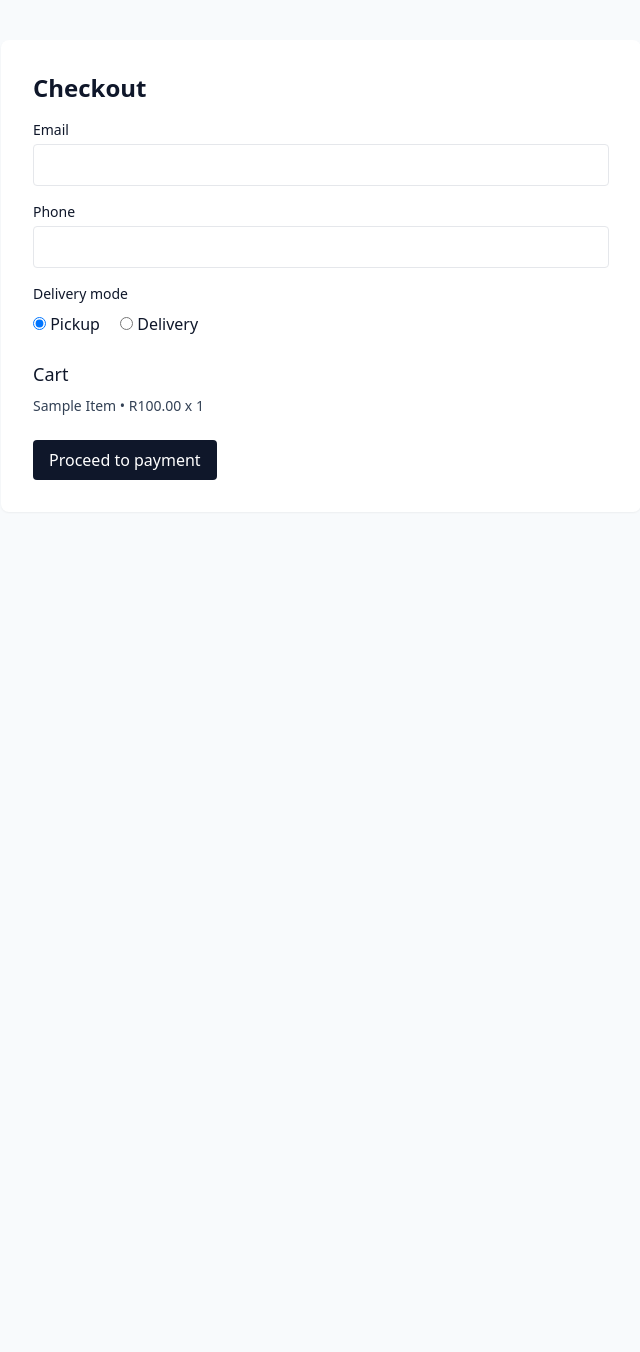
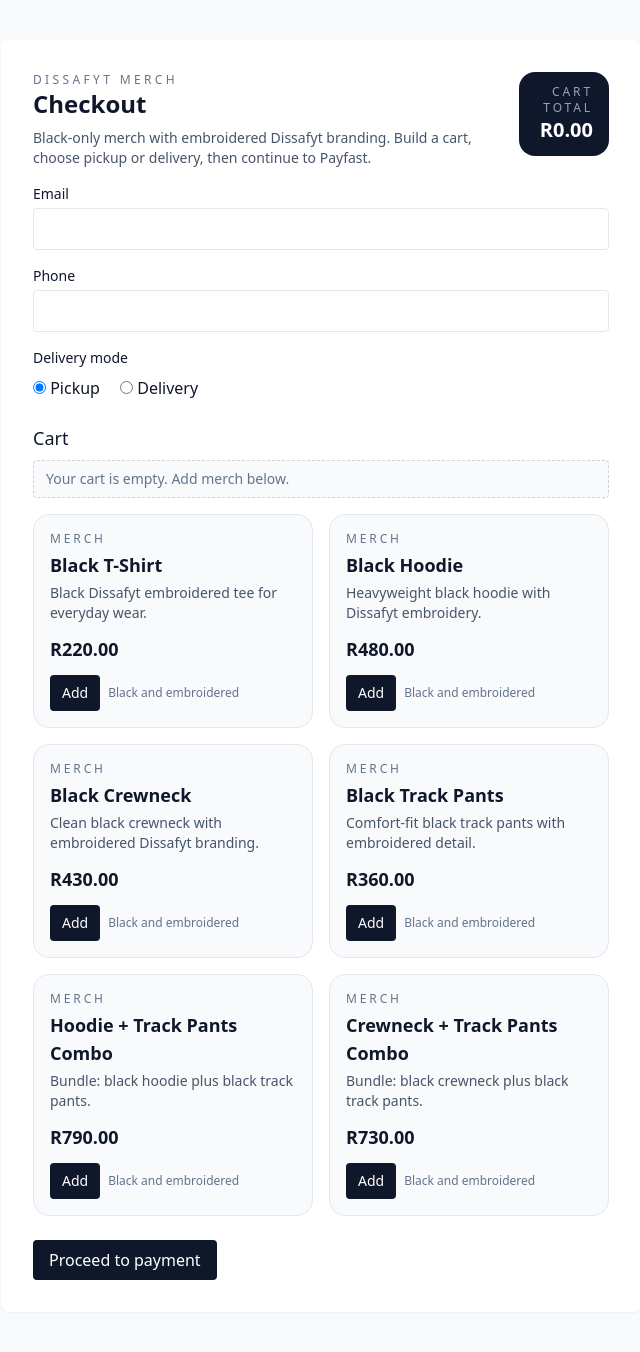
Before and after one commit to dissafyt/dissafyt, a Django app: page /checkout/items/ in a window 1280 px wide. Shown: the whole page, without its empty margins (319-959 px from the left). Before the commit the page ends 480 px from the top, so only its background shows below. Run offline with Django 4.2, Linux system fonts and the light colour scheme; some libraries are stand-ins or nearby versions.

Commit message:
Add black merch catalog and combo checkout options

```diff
--- a/marketing/templates/marketing/checkout_items.html
+++ b/marketing/templates/marketing/checkout_items.html
@@ -9,9 +9,21 @@
   <body class="min-h-screen bg-slate-50 text-slate-900">
     <main class="mx-auto max-w-2xl px-4 py-10">
       <section class="rounded-lg bg-white p-8 shadow-sm">
-        <h1 class="text-2xl font-semibold">Checkout</h1>
+        <div class="flex items-start justify-between gap-4">
+          <div>
+            <p class="text-xs uppercase tracking-[0.28em] text-slate-500">Dissafyt merch</p>
+            <h1 class="text-2xl font-semibold">Checkout</h1>
+            <p class="mt-2 text-sm text-slate-600">
+              Black-only merch with embroidered Dissafyt branding. Build a cart, choose pickup or delivery, then continue to Payfast.
+            </p>
+          </div>
+          <div class="rounded-2xl bg-slate-900 px-4 py-3 text-right text-white">
+            <p class="text-xs uppercase tracking-[0.24em] text-slate-400">Cart total</p>
+            <p id="cart-total" class="text-xl font-semibold">R0.00</p>
+          </div>
+        </div>
 
-        <form id="checkout-form" method="post" action="/checkout/items/submit/">
+        <form id="checkout-form" method="post" action="{% url 'marketing:checkout_items_submit' %}">
           <div class="mt-4">
             <label class="block text-sm font-medium">Email</label>
             <input type="email" name="email" id="email" required class="mt-1 block w-full rounded border px-3 py-2" />
@@ -42,9 +54,20 @@
 
           <div class="mt-6">
             <h2 class="text-lg font-medium">Cart</h2>
-            <div id="cart-summary" class="mt-2 text-sm text-slate-700">
-              <!-- For demo, a single sample item -->
-              <div>Sample Item • R100.00 x 1</div>
+            <div id="cart-summary" class="mt-2 space-y-2 text-sm text-slate-700"></div>
+            <div class="mt-4 grid gap-4 md:grid-cols-2">
+              {% for item in merch_catalog %}
+                <article class="rounded-2xl border border-slate-200 bg-slate-50 p-4">
+                  <p class="text-xs uppercase tracking-[0.24em] text-slate-500">Merch</p>
+                  <h3 class="mt-1 text-lg font-semibold">{{ item.title }}</h3>
+                  <p class="mt-1 text-sm text-slate-600">{{ item.description }}</p>
+                  <p class="mt-3 text-lg font-semibold">R{{ item.unit_price }}</p>
+                  <div class="mt-3 flex items-center gap-2">
+                    <button type="button" class="rounded bg-slate-900 px-3 py-2 text-sm font-medium text-white" data-product-code="{{ item.product_code }}" data-product-title="{{ item.title }}" data-product-price="{{ item.unit_price }}" onclick="addToCart(this)">Add</button>
+                    <span class="text-xs text-slate-500">Black and embroidered</span>
+                  </div>
+                </article>
+              {% endfor %}
             </div>
           </div>
 
@@ -66,10 +89,67 @@
       const ratesList = document.getElementById('rates-list');
       const cartJson = document.getElementById('cart_json');
       const shippingOption = document.getElementById('shipping_option');
+      const cartSummary = document.getElementById('cart-summary');
+      const cartTotal = document.getElementById('cart-total');
+      const cartState = new Map();
 
-      // Set demo cart
-      const demoCart = [{product_code: 'sample_item', title: 'Sample Item', unit_price: 100.0, quantity: 1}];
-      cartJson.value = JSON.stringify(demoCart);
+      function money(amount) {
+        return `R${Number(amount).toFixed(2)}`;
+      }
+
+      function syncCart() {
+        const cart = Array.from(cartState.values());
+        cartJson.value = JSON.stringify(cart);
+        cartSummary.innerHTML = '';
+
+        let total = 0;
+        if (!cart.length) {
+          cartSummary.innerHTML = '<div class="rounded border border-dashed border-slate-300 bg-slate-50 px-3 py-2 text-slate-500">Your cart is empty. Add merch below.</div>';
+        }
+
+        cart.forEach((item) => {
+          const lineTotal = item.quantity * item.unit_price;
+          total += lineTotal;
+          const row = document.createElement('div');
+          row.className = 'flex items-center justify-between rounded border border-slate-200 bg-white px-3 py-2';
+          row.innerHTML = `
+            <div>
+              <div class="font-medium text-slate-900">${item.title}</div>
+              <div class="text-xs text-slate-500">${money(item.unit_price)} x ${item.quantity}</div>
+            </div>
+            <div class="flex items-center gap-2">
+              <strong>${money(lineTotal)}</strong>
+              <button type="button" class="rounded border border-slate-300 px-2 py-1 text-xs" data-product-code="${item.product_code}" onclick="removeFromCart(this)">Remove</button>
+            </div>
+          `;
+          cartSummary.appendChild(row);
+        });
+
+        cartTotal.textContent = money(total);
+      }
+
+      function addToCart(button) {
+        const productCode = button.getAttribute('data-product-code');
+        const title = button.getAttribute('data-product-title');
+        const unitPrice = Number(button.getAttribute('data-product-price'));
+        const existing = cartState.get(productCode);
+        if (existing) {
+          existing.quantity += 1;
+        } else {
+          cartState.set(productCode, { product_code: productCode, title, unit_price: unitPrice, quantity: 1 });
+        }
+        syncCart();
+      }
+
+      function removeFromCart(button) {
+        const productCode = button.getAttribute('data-product-code');
+        cartState.delete(productCode);
+        syncCart();
+      }
+
+      window.addToCart = addToCart;
+      window.removeFromCart = removeFromCart;
+      syncCart();
 
       deliveryRadio.forEach(r => r.addEventListener('change', (e) => {
         if (e.target.value === 'delivery') {
--- a/marketing/views.py
+++ b/marketing/views.py
@@ -1,6 +1,7 @@
 import json
 import os
 from datetime import datetime
+from decimal import Decimal
 
 from django.conf import settings
 from django.http import HttpResponseBadRequest, JsonResponse
@@ -14,6 +15,48 @@ from .models import BookingRequest, Subscription, SubscriptionPlan, Order, Order
 from django.db import DatabaseError
 from .utils import build_whatsapp_link, generate_human_summary, generate_llm_response
 from . import courier_client
+
+
+MERCH_CATALOG = [
+    {
+        "product_code": "tshirt_black_embroidered",
+        "title": "Black T-Shirt",
+        "description": "Black Dissafyt embroidered tee for everyday wear.",
+        "unit_price": Decimal("220.00"),
+    },
+    {
+        "product_code": "hoodie_black_embroidered",
+        "title": "Black Hoodie",
+        "description": "Heavyweight black hoodie with Dissafyt embroidery.",
+        "unit_price": Decimal("480.00"),
+    },
+    {
+        "product_code": "crewneck_black_embroidered",
+        "title": "Black Crewneck",
+        "description": "Clean black crewneck with embroidered Dissafyt branding.",
+        "unit_price": Decimal("430.00"),
+    },
+    {
+        "product_code": "trackpants_black_embroidered",
+        "title": "Black Track Pants",
+        "description": "Comfort-fit black track pants with embroidered detail.",
+        "unit_price": Decimal("360.00"),
+    },
+    {
+        "product_code": "hoodie_trackpants_combo",
+        "title": "Hoodie + Track Pants Combo",
+        "description": "Bundle: black hoodie plus black track pants.",
+        "unit_price": Decimal("790.00"),
+    },
+    {
+        "product_code": "crewneck_trackpants_combo",
+        "title": "Crewneck + Track Pants Combo",
+        "description": "Bundle: black crewneck plus black track pants.",
+        "unit_price": Decimal("730.00"),
+    },
+]
+
+MERCH_CATALOG_BY_CODE = {item["product_code"]: item for item in MERCH_CATALOG}
 
 
 def home_view(request):
@@ -344,7 +387,13 @@ def track_shipment_view(request, shipment_id: str):
 
 def checkout_items_view(request):
     """Render a simple tangible-item checkout page that lets users choose pickup or delivery."""
-    return render(request, "marketing/checkout_items.html", {})
+    return render(
+        request,
+        "marketing/checkout_items.html",
+        {
+            "merch_catalog": MERCH_CATALOG,
+        },
+    )
 
 
 @csrf_exempt
@@ -368,28 +417,46 @@ def submit_item_checkout_view(request):
     except Exception:
         shipping_meta = {}
 
-    # Compute items total
-    items_total = 0
+    normalized_cart = []
+    items_total = Decimal("0.00")
     for item in cart:
-        qty = int(item.get("quantity", 1))
-        unit = float(item.get("unit_price", 0))
-        items_total += qty * unit
+        product_code = str(item.get("product_code", "")).strip()
+        catalog_item = MERCH_CATALOG_BY_CODE.get(product_code)
+        if not catalog_item:
+            continue
 
-    shipping_amount = float(shipping_meta.get("amount", 0)) if mode == "delivery" else 0.0
+        qty = max(int(item.get("quantity", 1) or 1), 1)
+        unit = catalog_item["unit_price"]
+        line_total = unit * qty
+        items_total += line_total
+        normalized_cart.append(
+            {
+                "product_code": catalog_item["product_code"],
+                "title": catalog_item["title"],
+                "unit_price": str(unit),
+                "quantity": qty,
+                "line_total": str(line_total),
+            }
+        )
+
+    shipping_amount = Decimal(str(shipping_meta.get("amount", 0) or 0)) if mode == "delivery" else Decimal("0.00")
     shipping_included = bool(shipping_meta.get("entitlement_applied", False))
 
     order = Order.objects.create(
         email=email,
         phone=phone,
-        total_amount=Decimal(items_total + shipping_amount),
-        shipping_amount=Decimal(shipping_amount),
+        total_amount=items_total + shipping_amount,
+        shipping_amount=shipping_amount,
         shipping_included=shipping_included,
-        shipping_quote=shipping_meta,
+        shipping_quote={
+            **shipping_meta,
+            "selected_items": normalized_cart,
+        },
         shipping_entitlement_snapshot=shipping_meta.get("entitlement_snapshot", {}),
     )
 
     # Create order lines
-    for item in cart:
+    for item in normalized_cart:
         qty = int(item.get("quantity", 1))
         unit = Decimal(str(item.get("unit_price", "0")))
         OrderLine.objects.create(
@@ -398,7 +465,7 @@ def submit_item_checkout_view(request):
             title=item.get("title", "Item"),
             unit_price=unit,
             quantity=qty,
-            line_total=unit * qty,
+            line_total=Decimal(str(item.get("line_total", "0"))),
         )
 
     # Set m_payment_id and re-save
```
Also changed, not shown: marketing/tests.py (+38 -0 lines).
